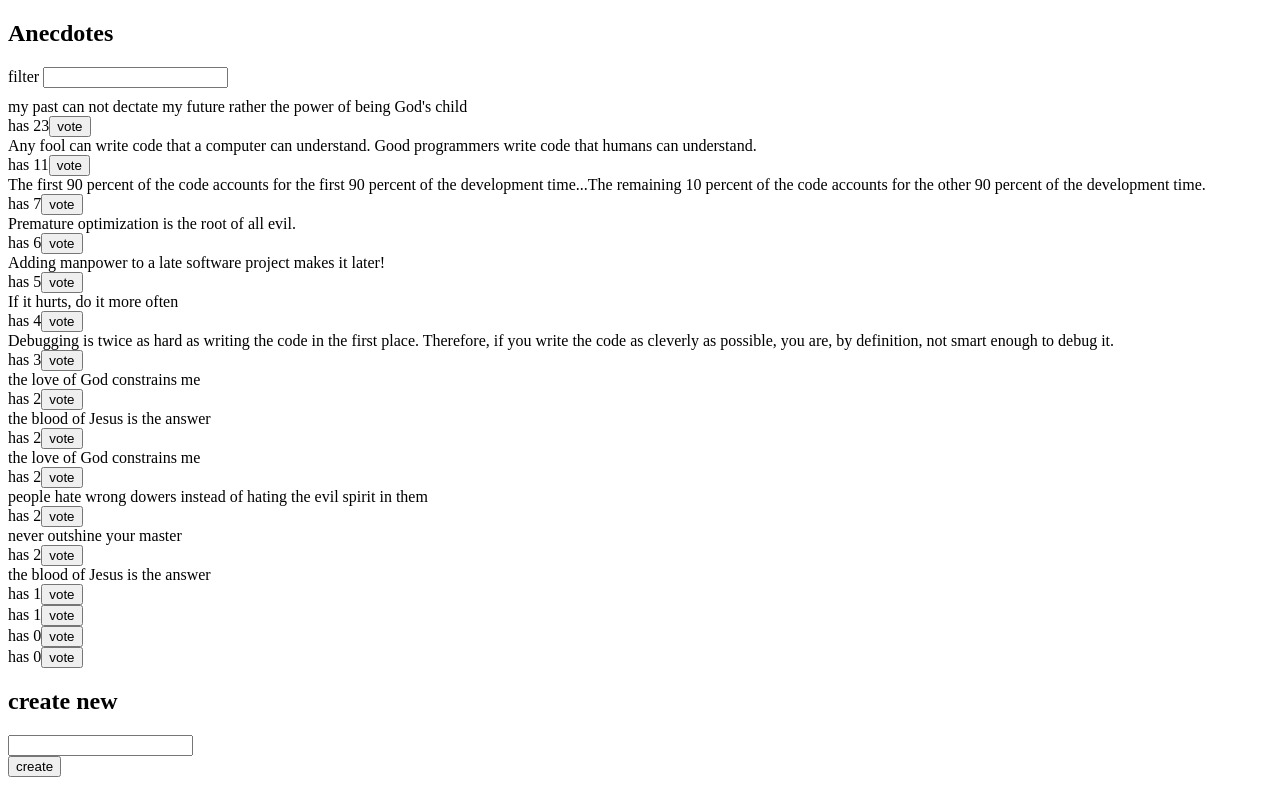
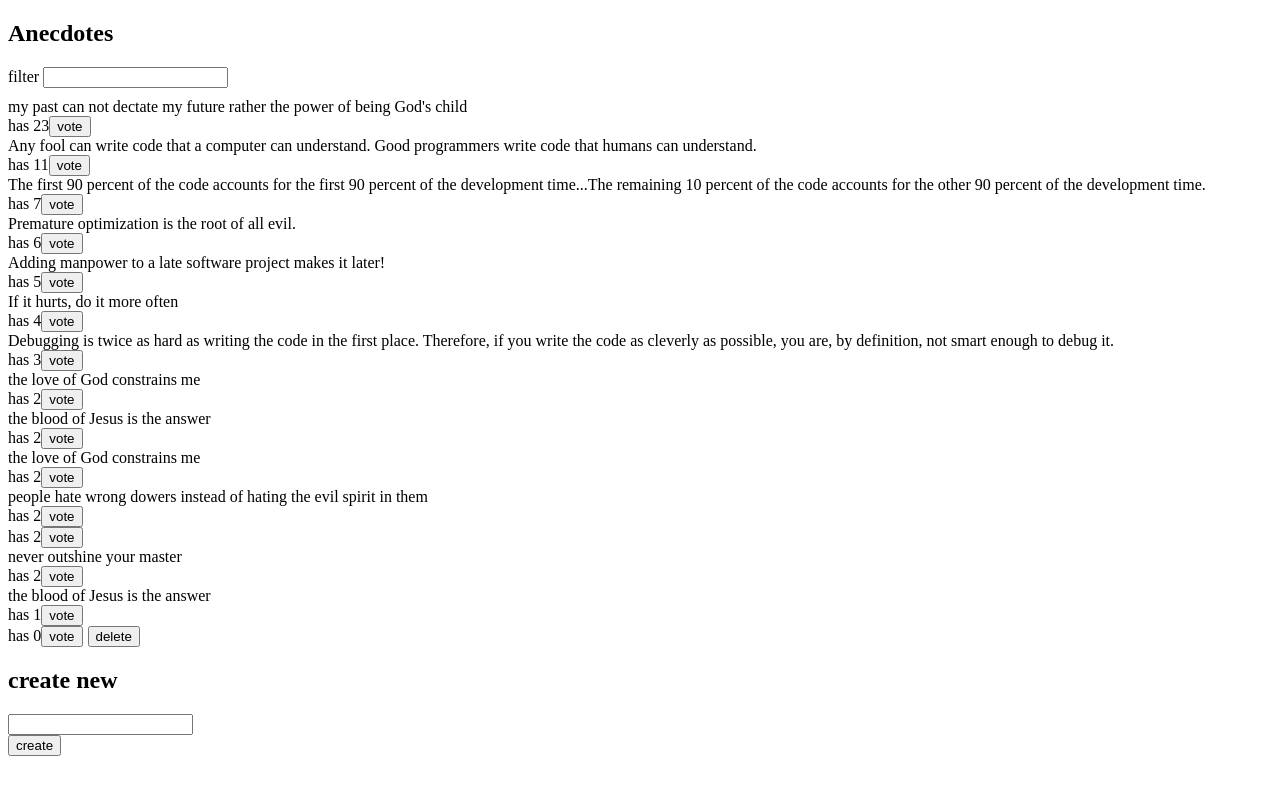
Before and after one commit to KaserekaMboghaPhilemon/Fullstackopen-part6, a React (Vite) app in the folder zustand-anecdotes/: page / in a window 1280 px wide. Built offline with nearby package versions, Linux system fonts and the light colour scheme; data requests are answered from the project's data file.

Commit message:
feat: complete exercise 6.11 anecdotes step10 by allowing deletion of anecdotes with 0 votes

```diff
--- a/zustand-anecdotes/db.json
+++ b/zustand-anecdotes/db.json
@@ -62,7 +62,7 @@
     },
     {
       "content": "",
-      "votes": 1,
+      "votes": 2,
       "id": "cfnzOWtiWCI"
     },
     {
@@ -73,12 +73,7 @@
     {
       "content": "",
       "votes": 0,
-      "id": "FFcQkadFwjs"
-    },
-    {
-      "content": "",
-      "votes": 0,
-      "id": "NqpPS77hepE"
+      "id": "X1BFLZPWlOs"
     }
   ],
   "$schema": "./node_modules/json-server/schema.json"
--- a/zustand-anecdotes/src/components/anecdotelist.jsx
+++ b/zustand-anecdotes/src/components/anecdotelist.jsx
@@ -3,12 +3,17 @@ import { useNotificationActions } from "../notificationStore";
 
 const AnecdoteList = () => {
   const anecdotes = useAnecdotes();
-  const { vote } = useAnecdoteActions();
+  const { vote, deleteAnecdote } = useAnecdoteActions();
   const { showNotification } = useNotificationActions();
 
   const handleVote = (anecdote) => {
     vote(anecdote.id);
     showNotification(`you voted '${anecdote.content}'`);
+  };
+
+  const handleDelete = async (anecdote) => {
+    await deleteAnecdote(anecdote.id);
+    showNotification(`deleted '${anecdote.content}'`);
   };
 
   const sortedAnecdotes = anecdotes.toSorted((a, b) => b.votes - a.votes);
@@ -21,6 +26,14 @@ const AnecdoteList = () => {
           <div>
             has {anecdote.votes}
             <button onClick={() => handleVote(anecdote)}>vote</button>
+            {anecdote.votes === 0 && (
+              <button
+                onClick={() => handleDelete(anecdote)}
+                style={{ marginLeft: 5 }}
+              >
+                delete
+              </button>
+            )}
           </div>
         </div>
       ))}
--- a/zustand-anecdotes/src/services/anecdotes.js
+++ b/zustand-anecdotes/src/services/anecdotes.js
@@ -2,40 +2,48 @@ const baseUrl = "http://localhost:3001/anecdotes";
 
 const getAll = async () => {
   const response = await fetch(baseUrl);
-
   if (!response.ok) {
     throw new Error("Failed to fetch anecdotes");
   }
+  return await response.json();
+};
 
+const createNew = async (content) => {
+  const options = {
+    method: "POST",
+    headers: { "Content-Type": "application/json" },
+    body: JSON.stringify({ content, votes: 0 }),
+  };
+
+  const response = await fetch(baseUrl, options);
+  if (!response.ok) {
+    throw new Error("Failed to create anecdote");
+  }
+  return await response.json();
+};
+
+const update = async (id, newObject) => {
+  const options = {
+    method: "PUT",
+    headers: { "Content-Type": "application/json" },
+    body: JSON.stringify(newObject),
+  };
+
+  const response = await fetch(`${baseUrl}/${id}`, options);
+  if (!response.ok) {
+    throw new Error("Failed to update anecdote");
+  }
+  return await response.json();
+};
+
+const remove = async (id) => {
+  const response = await fetch(`${baseUrl}/${id}`, {
+    method: "DELETE",
+  });
+  if (!response.ok) {
+    throw new Error("Failed to delete anecdote");
+  }
   return response.json();
 };
 
-const createNew = async (content) => {
-  const response = await fetch(baseUrl, {
-    method: "POST",
-    headers: { "Content-Type": "application/json" },
-    body: JSON.stringify({ content, votes: 0 }),
-  });
-
-  if (!response.ok) {
-    throw new Error("Failed to create anecdote");
-  }
-
-  return response.json();
-};
-
-const update = async (id, anecdote) => {
-  const response = await fetch(`${baseUrl}/${id}`, {
-    method: "PUT",
-    headers: { "Content-Type": "application/json" },
-    body: JSON.stringify(anecdote),
-  });
-
-  if (!response.ok) {
-    throw new Error("Failed to update anecdote");
-  }
-
-  return response.json();
-};
-
-export default { getAll, createNew, update };
+export default { getAll, createNew, update, remove };
--- a/zustand-anecdotes/src/store.js
+++ b/zustand-anecdotes/src/store.js
@@ -1,7 +1,7 @@
 import { create } from "zustand";
 import anecdoteService from "./services/anecdotes";
 
-const useAnecdoteStore = create((set) => ({
+const useAnecdoteStore = create((set, get) => ({
   anecdotes: [],
   filter: "",
   actions: {
@@ -10,22 +10,15 @@ const useAnecdoteStore = create((set) => ({
       set(() => ({ anecdotes }));
     },
     vote: async (id) => {
-      const anecdoteToUpdate = useAnecdoteStore
-        .getState()
-        .anecdotes.find((anecdote) => anecdote.id === id);
-
-      if (!anecdoteToUpdate) {
-        return;
-      }
-
-      const updatedAnecdote = await anecdoteService.update(id, {
-        ...anecdoteToUpdate,
-        votes: anecdoteToUpdate.votes + 1,
-      });
-
+      const anecdoteToChange = get().anecdotes.find((a) => a.id === id);
+      const updatedAnecdote = {
+        ...anecdoteToChange,
+        votes: anecdoteToChange.votes + 1,
+      };
+      const savedAnecdote = await anecdoteService.update(id, updatedAnecdote);
       set((state) => ({
-        anecdotes: state.anecdotes.map((anecdote) =>
-          anecdote.id === id ? updatedAnecdote : anecdote,
+        anecdotes: state.anecdotes.map((a) =>
+          a.id === id ? savedAnecdote : a,
         ),
       }));
     },
@@ -33,6 +26,12 @@ const useAnecdoteStore = create((set) => ({
       const newAnecdote = await anecdoteService.createNew(content);
       set((state) => ({
         anecdotes: state.anecdotes.concat(newAnecdote),
+      }));
+    },
+    deleteAnecdote: async (id) => {
+      await anecdoteService.remove(id);
+      set((state) => ({
+        anecdotes: state.anecdotes.filter((a) => a.id !== id),
       }));
     },
     setFilter: (filter) => set(() => ({ filter })),
```
Also changed, not shown: zustand-anecdotes/src/services/anecdote.js (deleted, +0 -39 lines).
